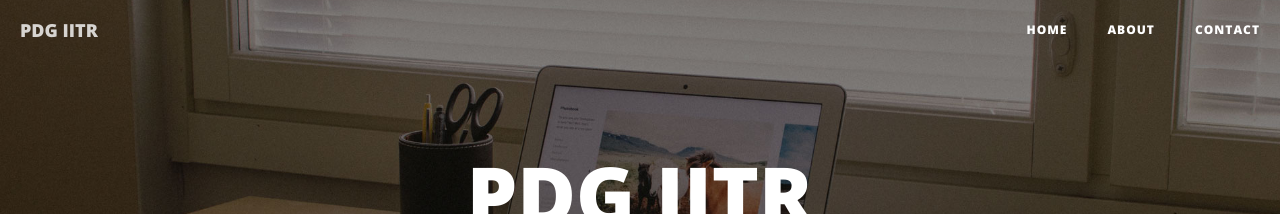
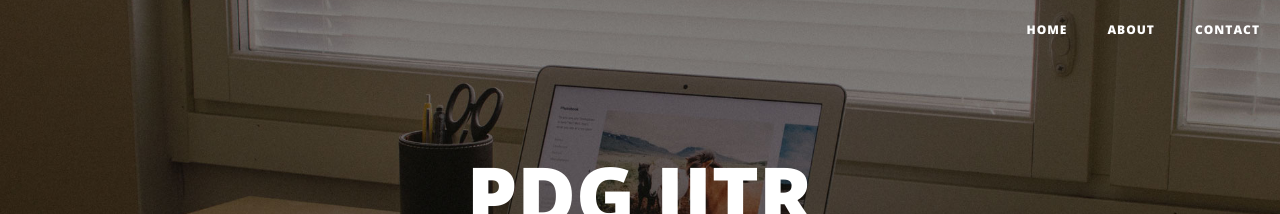
Before and after one commit to hardik2396/PDGIITR.github.io, a Jekyll site: the page built from index.html, in a window 1280 px wide. Shown: the top 214 px of the page. Built offline with Jekyll 4.4.1, drawn with Linux system fonts in a browser that asks for light colours; nearby versions of some CDN libraries; the list of posts is cut into pages by our own code.

Commit message:
Update nav.html

```diff
--- a/_includes/nav.html
+++ b/_includes/nav.html
@@ -9,7 +9,7 @@
                 <span class="icon-bar"></span>
                 <span class="icon-bar"></span>
             </button>
-            <a class="navbar-brand" href="{{ site.baseurl }}/">{{ site.title }}</a>
+            <a class="navbar-brand" href="{{ site.baseurl }}/">{{ site.nav_title }}</a>
         </div>
 
         <!-- Collect the nav links, forms, and other content for toggling -->
```
